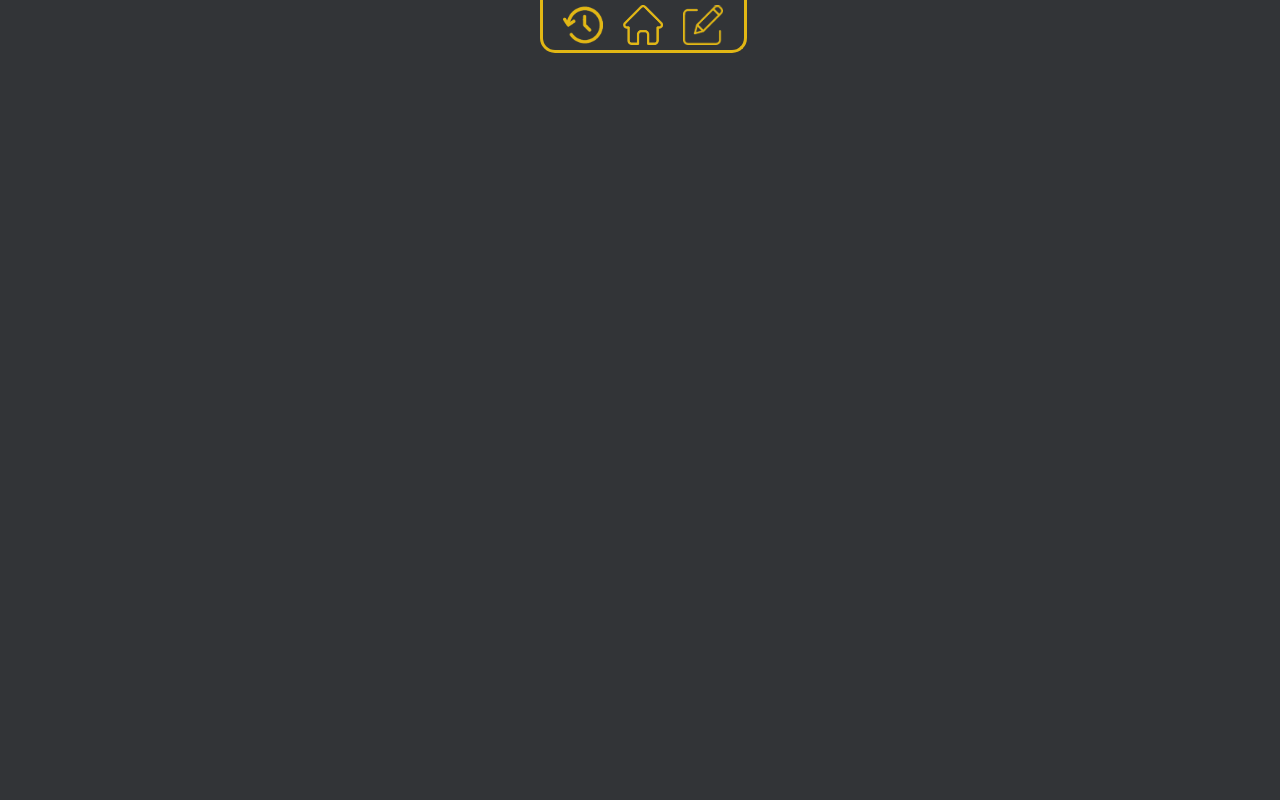
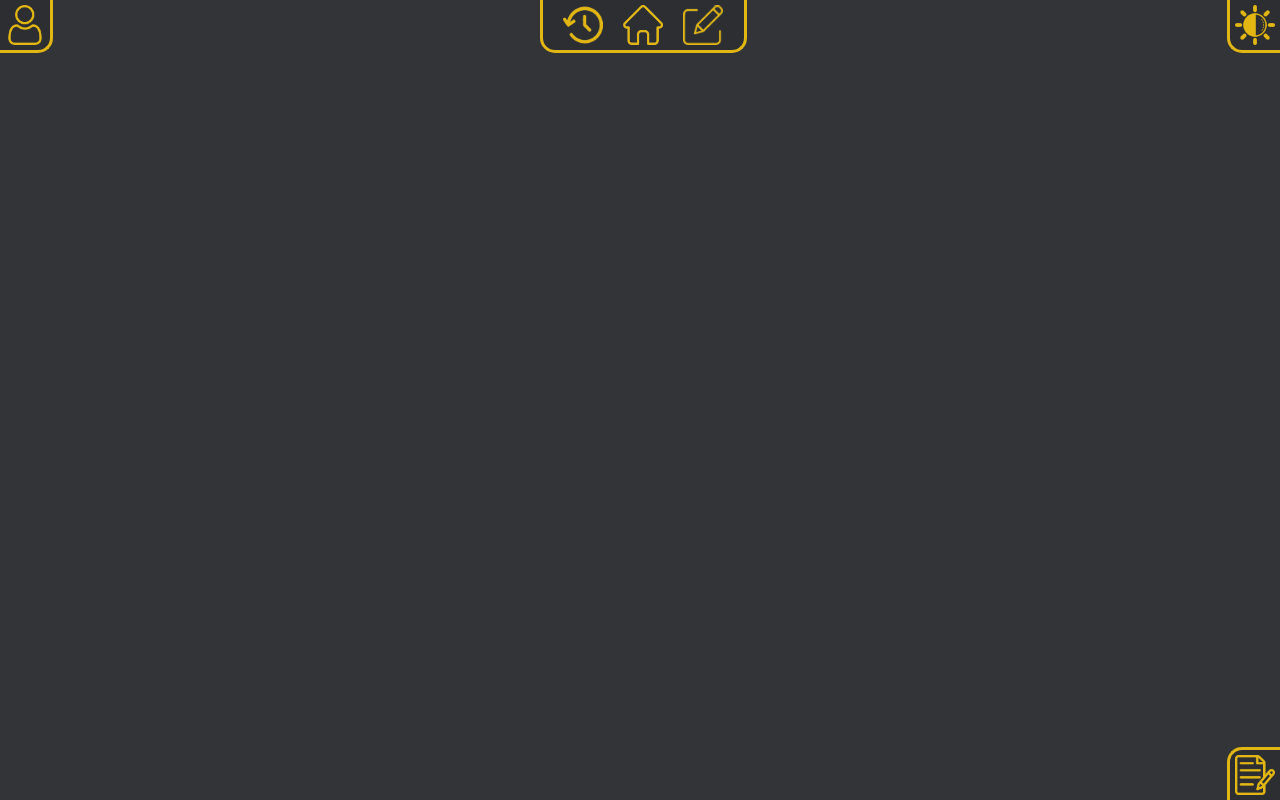
Before and after one commit to OndrejVselko/to-do-list, a React (Vite) app in the folder app/: page / in a window 1280 px wide. Built offline with nearby package versions, Linux system fonts and the light colour scheme.

Commit message:
Added corner butons

```diff
--- a/app/src/App.css
+++ b/app/src/App.css
@@ -6,6 +6,7 @@
   width: 201px;
   height: 50px;
   margin-left: calc(50vw - 100px);
+  background-color: #2C2E31;
 }
 
 #nav a img{
@@ -26,3 +27,41 @@
 #nav_right{
   padding-right: 20px;
 }
+
+.corner_button{
+  background-color: #2C2E31;
+  width: 50px;
+  height: 50px;
+  position: absolute;
+}
+
+#account_button{
+  border-right: 3px solid #E2B714;
+  border-bottom: 3px solid #E2B714;
+  border-radius: 0 0 15px 0;
+  top: 0px;
+  left: 0px;
+}
+
+#theme_button{
+  border-left: 3px solid #E2B714;
+  border-bottom: 3px solid #E2B714;
+  border-radius: 0 0 0 15px;
+  top: 0px;
+  right: 0px;
+}
+
+#new_task_button{
+  border-left: 3px solid #E2B714;
+  border-top: 3px solid #E2B714;
+  border-radius: 15px 0 0 0;
+  bottom: 0px;
+  right: 0px;
+}
+
+.corner_button a img{
+  margin-top: 5px;
+  margin-left: 5px;
+  height: 40px;
+  width: auto;
+}
--- a/app/src/App.jsx
+++ b/app/src/App.jsx
@@ -9,5 +9,23 @@ function MyNavbar() {
   );
 }
 
+function AccountButton(){
+    return(
+        <div id="account_button" class="corner_button"><a href=""><img src="src/icons/user.png" alt="account icon"/></a></div>
+    );
+}
 
-export {MyNavbar}
+function ThemeButton(){
+    return(
+        <div id="theme_button" class="corner_button"><a href=""><img src="src/icons/theme.png" alt="account icon"/></a></div>
+    );
+}
+
+function NewTaskButton(){
+    return(
+        <div id="new_task_button" class="corner_button"><a href=""><img src="src/icons/notes.png" alt="account icon"/></a></div>
+    );
+}
+
+
+export {MyNavbar, AccountButton, NewTaskButton, ThemeButton}
--- a/app/src/main.jsx
+++ b/app/src/main.jsx
@@ -1,10 +1,13 @@
 import { StrictMode } from 'react'
 import { createRoot } from 'react-dom/client'
 import './index.css'
-import {MyNavbar} from './App.jsx'
+import {AccountButton, MyNavbar, NewTaskButton, ThemeButton} from './App.jsx'
 
 createRoot(document.getElementById('result')).render(
   <StrictMode>
       <MyNavbar></MyNavbar>
+      <AccountButton></AccountButton>
+      <ThemeButton></ThemeButton>
+      <NewTaskButton></NewTaskButton>
   </StrictMode>,
 )
```
